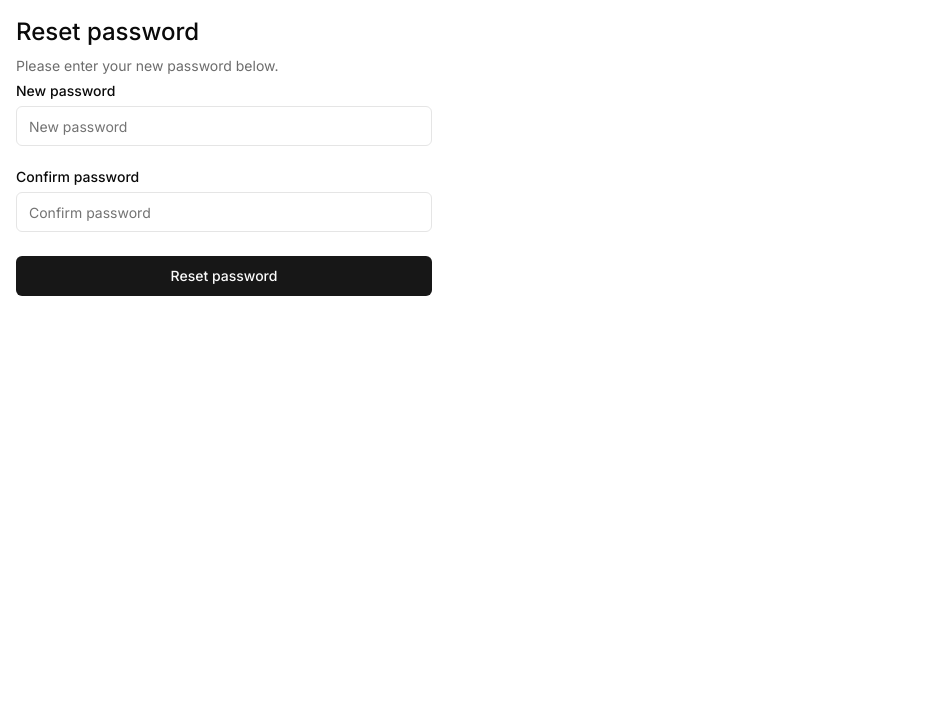
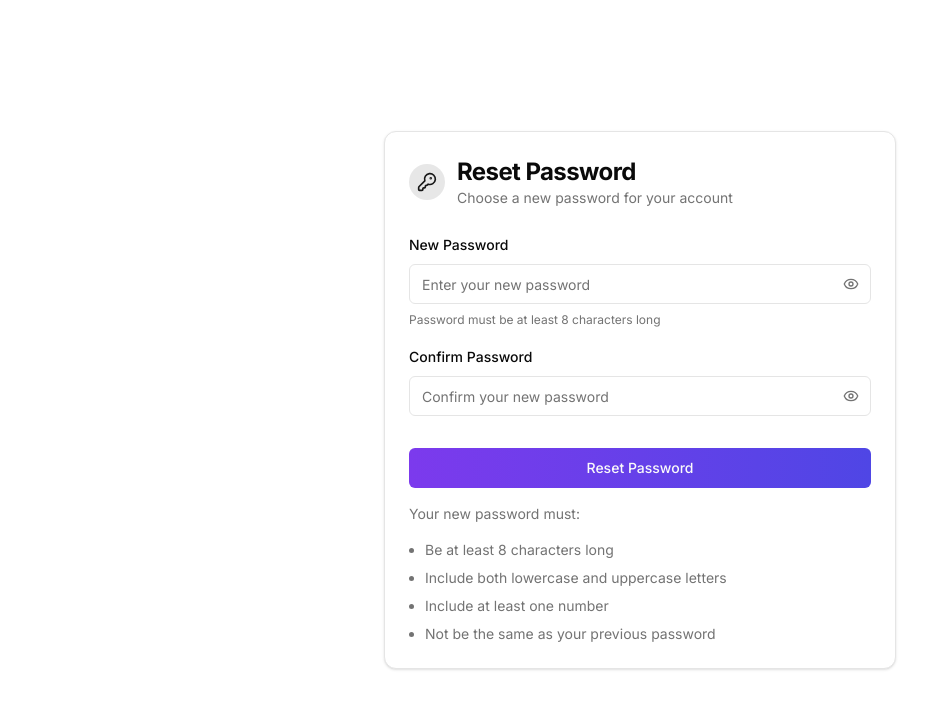
Before and after one commit to MelvinNunes/savings-app, a Next.js app: page /en/reset-password in a window 1280 px wide. Shown: the top 708 px of the page, without its empty margins (0-943 px from the left). Built offline with nearby package versions, Linux system fonts and the light colour scheme.

Commit message:
fix(auth): update password reset flow and improve UI
- Change sign-in link href in forgot password page
- Refactor reset password page with new UI components
- Update reset password action redirects
- Simplify error handling in reset password action

```diff
--- a/app/[lang]/forgot-password/page.tsx
+++ b/app/[lang]/forgot-password/page.tsx
@@ -68,7 +68,7 @@ export default async function ForgotPassword(props: {
               <div className="text-center text-sm">
                 Remember your password?{" "}
                 <Link
-                  href="/sign-in"
+                  href="/"
                   className="font-medium text-primary hover:underline"
                 >
                   Sign in
--- a/app/[lang]/reset-password/page.tsx
+++ b/app/[lang]/reset-password/page.tsx
@@ -1,37 +1,37 @@
-import { resetPasswordAction } from "@/app/actions";
-import { FormMessage, Message } from "@/components/form-message";
-import { SubmitButton } from "@/components/submit-button";
-import { Input } from "@/components/ui/input";
-import { Label } from "@/components/ui/label";
+import { Message } from "@/components/form-message"
+import { ClientResetPasswordForm } from "@/components/forms/client-reset-password-form"
+
+import { Card, CardContent, CardDescription, CardHeader, CardTitle } from "@/components/ui/card"
+import { KeyRound } from "lucide-react"
+
 
 export default async function ResetPassword(props: {
-  searchParams: Promise<Message>;
+  searchParams: Promise<Message>
 }) {
-  const searchParams = await props.searchParams;
+  const searchParams = await props.searchParams
+
   return (
-    <form className="flex flex-col w-full max-w-md p-4 gap-2 [&>input]:mb-4">
-      <h1 className="text-2xl font-medium">Reset password</h1>
-      <p className="text-sm text-foreground/60">
-        Please enter your new password below.
-      </p>
-      <Label htmlFor="password">New password</Label>
-      <Input
-        type="password"
-        name="password"
-        placeholder="New password"
-        required
-      />
-      <Label htmlFor="confirmPassword">Confirm password</Label>
-      <Input
-        type="password"
-        name="confirmPassword"
-        placeholder="Confirm password"
-        required
-      />
-      <SubmitButton formAction={resetPasswordAction}>
-        Reset password
-      </SubmitButton>
-      <FormMessage message={searchParams} />
-    </form>
-  );
+    <div className="container flex h-screen w-full flex-col items-center justify-center">
+      <Card className="w-full max-w-lg">
+        <CardHeader className="space-y-1">
+          <div className="flex items-center gap-3">
+            <div className="rounded-full bg-primary/10 p-2 text-primary">
+              <KeyRound className="h-5 w-5" />
+            </div>
+            <div>
+              <CardTitle className="text-2xl font-bold tracking-tight">
+                Reset Password
+              </CardTitle>
+              <CardDescription>
+                Choose a new password for your account
+              </CardDescription>
+            </div>
+          </div>
+        </CardHeader>
+        <CardContent>
+          <ClientResetPasswordForm message={searchParams} />
+        </CardContent>
+      </Card>
+    </div>
+  )
 }
--- a/app/actions.ts
+++ b/app/actions.ts
@@ -15,7 +15,7 @@ export const signUpAction = async (formData: FormData) => {
     return encodedRedirect(
       "error",
       "/sign-up",
-      "Email and password are required",
+      "Email and password are required"
     );
   }
 
@@ -34,7 +34,7 @@ export const signUpAction = async (formData: FormData) => {
     return encodedRedirect(
       "success",
       "/sign-up",
-      "Thanks for signing up! Please check your email for a verification link.",
+      "Thanks for signing up! Please check your email for a verification link."
     );
   }
 };
@@ -67,7 +67,7 @@ export const forgotPasswordAction = async (formData: FormData) => {
   }
 
   const { error } = await supabase.auth.resetPasswordForEmail(email, {
-    redirectTo: `${origin}/auth/callback?redirect_to=/protected/reset-password`,
+    redirectTo: `${origin}/auth/callback?redirect_to=/reset-password`,
   });
 
   if (error) {
@@ -75,7 +75,7 @@ export const forgotPasswordAction = async (formData: FormData) => {
     return encodedRedirect(
       "error",
       "/forgot-password",
-      "Could not reset password",
+      "Could not reset password"
     );
   }
 
@@ -86,7 +86,7 @@ export const forgotPasswordAction = async (formData: FormData) => {
   return encodedRedirect(
     "success",
     "/forgot-password",
-    "Check your email for a link to reset your password.",
+    "Check your email for a link to reset your password."
   );
 };
 
@@ -99,17 +99,13 @@ export const resetPasswordAction = async (formData: FormData) => {
   if (!password || !confirmPassword) {
     encodedRedirect(
       "error",
-      "/protected/reset-password",
-      "Password and confirm password are required",
+      "/reset-password",
+      "Password and confirm password are required"
     );
   }
 
   if (password !== confirmPassword) {
-    encodedRedirect(
-      "error",
-      "/protected/reset-password",
-      "Passwords do not match",
-    );
+    encodedRedirect("error", "/reset-password", "Passwords do not match");
   }
 
   const { error } = await supabase.auth.updateUser({
@@ -117,14 +113,10 @@ export const resetPasswordAction = async (formData: FormData) => {
   });
 
   if (error) {
-    encodedRedirect(
-      "error",
-      "/protected/reset-password",
-      "Password update failed",
-    );
+    encodedRedirect("error", "/reset-password", "Password update failed");
   }
 
-  encodedRedirect("success", "/protected/reset-password", "Password updated");
+  encodedRedirect("success", "/reset-password", "Password updated");
 };
 
 export const signOutAction = async () => {
--- /dev/null
+++ b/components/forms/client-reset-password-form.tsx
@@ -0,0 +1,144 @@
+"use client"
+import { Input } from "@/components/ui/input"
+import { Label } from "@/components/ui/label"
+import { Eye, EyeOff } from 'lucide-react'
+import { useState } from "react"
+import { SubmitButton } from "@/components/submit-button"
+import { Button } from "@/components/ui/button"
+import { resetPasswordAction } from "@/app/actions"
+import { FormMessage, Message } from "@/components/form-message"
+
+export function ClientResetPasswordForm({ message }: { message: Message | null }) {
+    const [showPassword, setShowPassword] = useState(false)
+    const [showConfirmPassword, setShowConfirmPassword] = useState(false)
+    const [password, setPassword] = useState('')
+    const [confirmPassword, setConfirmPassword] = useState('')
+    const [error, setError] = useState<string | null>(null)
+
+    const validatePasswords = () => {
+        if (password.length < 8) {
+            setError('Password must be at least 8 characters long')
+            return false
+        }
+        if (password !== confirmPassword) {
+            setError('Passwords do not match')
+            return false
+        }
+        setError(null)
+        return true
+    }
+
+    const handleSubmit = async (e: React.FormEvent) => {
+        e.preventDefault()
+        if (!validatePasswords()) return
+
+        const form = e.target as HTMLFormElement
+        form.submit()
+    }
+
+    return (
+        <form onSubmit={handleSubmit} className="space-y-4">
+            <div className="space-y-4">
+                <div className="space-y-2">
+                    <Label htmlFor="password">New Password</Label>
+                    <div className="relative">
+                        <Input
+                            id="password"
+                            name="password"
+                            type={showPassword ? 'text' : 'password'}
+                            value={password}
+                            onChange={(e) => setPassword(e.target.value)}
+                            placeholder="Enter your new password"
+                            required
+                            className="pr-10"
+                            autoComplete="new-password"
+                            aria-describedby="password-requirements"
+                        />
+                        <Button
+                            type="button"
+                            variant="ghost"
+                            size="sm"
+                            className="absolute right-0 top-0 h-full px-3 py-2 hover:bg-transparent"
+                            onClick={() => setShowPassword(!showPassword)}
+                        >
+                            {showPassword ? (
+                                <EyeOff className="h-4 w-4 text-muted-foreground" />
+                            ) : (
+                                <Eye className="h-4 w-4 text-muted-foreground" />
+                            )}
+                            <span className="sr-only">
+                                {showPassword ? 'Hide password' : 'Show password'}
+                            </span>
+                        </Button>
+                    </div>
+                    <p
+                        id="password-requirements"
+                        className="text-xs text-muted-foreground"
+                    >
+                        Password must be at least 8 characters long
+                    </p>
+                </div>
+
+                <div className="space-y-2">
+                    <Label htmlFor="confirmPassword">Confirm Password</Label>
+                    <div className="relative">
+                        <Input
+                            id="confirmPassword"
+                            name="confirmPassword"
+                            type={showConfirmPassword ? 'text' : 'password'}
+                            value={confirmPassword}
+                            onChange={(e) => setConfirmPassword(e.target.value)}
+                            placeholder="Confirm your new password"
+                            required
+                            className="pr-10"
+                            autoComplete="new-password"
+                        />
+                        <Button
+                            type="button"
+                            variant="ghost"
+                            size="sm"
+                            className="absolute right-0 top-0 h-full px-3 py-2 hover:bg-transparent"
+                            onClick={() => setShowConfirmPassword(!showConfirmPassword)}
+                        >
+                            {showConfirmPassword ? (
+                                <EyeOff className="h-4 w-4 text-muted-foreground" />
+                            ) : (
+                                <Eye className="h-4 w-4 text-muted-foreground" />
+                            )}
+                            <span className="sr-only">
+                                {showConfirmPassword ? 'Hide password' : 'Show password'}
+                            </span>
+                        </Button>
+                    </div>
+                </div>
+            </div>
+
+            {error && (
+                <FormMessage
+                    message={{
+                        message: error
+                    }}
+                />
+            )}
+
+            {message && <FormMessage message={message} />}
+
+            <SubmitButton
+                formAction={resetPasswordAction}
+                className="w-full bg-gradient-to-r from-violet-600 to-indigo-600 hover:from-violet-700 hover:to-indigo-700"
+            >
+                Reset Password
+            </SubmitButton>
+
+            <div className="space-y-4 text-sm text-muted-foreground">
+                <p>Your new password must:</p>
+                <ul className="list-disc pl-4 space-y-2">
+                    <li>Be at least 8 characters long</li>
+                    <li>Include both lowercase and uppercase letters</li>
+                    <li>Include at least one number</li>
+                    <li>Not be the same as your previous password</li>
+                </ul>
+            </div>
+        </form>
+    )
+}
```
